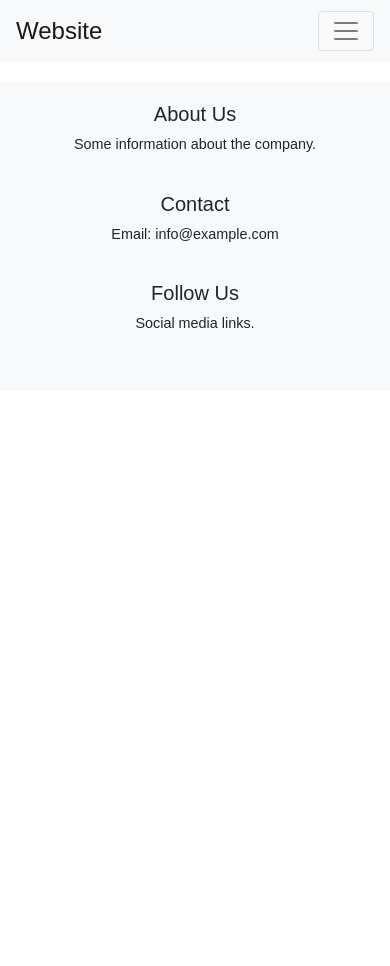
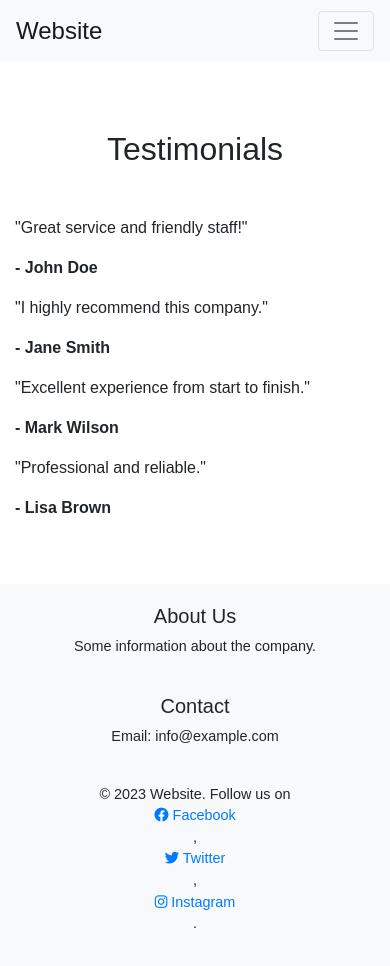
Before and after one commit to BristolGeza/Wellness-Website, a plain HTML site: page index.html in a window 390 px wide. Before the commit the page ends 844 px from the top, so only its background shows below. Drawn offline with nearby package versions, Linux system fonts and the light colour scheme.

Commit message:
responsive footer and nav style

```diff
--- a/assets/css/style.css
+++ b/assets/css/style.css
@@ -3,6 +3,9 @@
 /* Base styles */
 body {
     font-family: Arial, sans-serif;
+    display: flex;
+    flex-direction: column;
+    min-height: 100vh;
 }
 
 .navbar {
@@ -12,6 +15,14 @@ body {
 .footer {
     padding: 20px 0;
     text-align: center;
+    margin-top: auto;
+}
+
+.footer .col-md-4.text-center p {
+    display: flex;
+    justify-content: center;
+    align-items: center;
+    flex-direction: column;
 }
 
 /* Responsive styles */
--- a/index.html
+++ b/index.html
@@ -1,12 +1,16 @@
 <!DOCTYPE html>
 <html lang="en">
+
+
     <head>
         <meta charset="UTF-8">
         <meta name="viewport" content="width=device-width, initial-scale=1.0">
         <title>Website</title>
         <link href="https://stackpath.bootstrapcdn.com/bootstrap/4.5.2/css/bootstrap.min.css" rel="stylesheet">
+        <link href="https://cdnjs.cloudflare.com/ajax/libs/font-awesome/5.15.4/css/all.min.css" rel="stylesheet">
         <link href="./assets/css/style.css" rel="stylesheet">
     </head>
+
 <body>
     <nav class="navbar navbar-expand-lg navbar-light bg-light">
         <a class="navbar-brand" href="index.html">Website</a>
@@ -14,7 +18,7 @@
             <span class="navbar-toggler-icon"></span>
         </button>
         <div class="collapse navbar-collapse" id="navbarNav">
-            <ul class="navbar-nav mr-auto">
+            <ul class="navbar-nav ml-auto">
                 <li class="nav-item"><a class="nav-link" href="index.html">Home</a></li>
                 <li class="nav-item"><a class="nav-link" href="services.html">Services</a></li>
                 <li class="nav-item"><a class="nav-link" href="contact.html">Contact</a></li>
@@ -24,6 +28,38 @@
     </nav>
 
     <!-- Content of the page -->
+
+    <section class="testimonials py-5">
+        <div class="container">
+            <h2 class="text-center mb-5">Testimonials</h2>
+            <div class="row">
+                <div class="col-md-3">
+                    <div class="testimonial">
+                        <p>"Great service and friendly staff!"</p>
+                        <p><strong>- John Doe</strong></p>
+                    </div>
+                </div>
+                <div class="col-md-3">
+                    <div class="testimonial">
+                        <p>"I highly recommend this company."</p>
+                        <p><strong>- Jane Smith</strong></p>
+                    </div>
+                </div>
+                <div class="col-md-3">
+                    <div class="testimonial">
+                        <p>"Excellent experience from start to finish."</p>
+                        <p><strong>- Mark Wilson</strong></p>
+                    </div>
+                </div>
+                <div class="col-md-3">
+                    <div class="testimonial">
+                        <p>"Professional and reliable."</p>
+                        <p><strong>- Lisa Brown</strong></p>
+                    </div>
+                </div>
+            </div>
+        </div>
+    </section>
 
     <footer class="footer bg-light">
         <div class="container">
@@ -36,14 +72,16 @@
                     <h5>Contact</h5>
                     <p>Email: info@example.com</p>
                 </div>
-                <div class="col-md-4">
-                    <h5>Follow Us</h5>
-                    <p>Social media links.</p>
+                <div class="col-md-4 text-center">
+                    <p>&copy; 2023 Website. Follow us on
+                        <a href="https://facebook.com" target="_blank"><i class="fab fa-facebook"></i> Facebook</a>,
+                        <a href="https://twitter.com" target="_blank"><i class="fab fa-twitter"></i> Twitter</a>,
+                        <a href="https://instagram.com" target="_blank"><i class="fab fa-instagram"></i> Instagram</a>.
+                    </p>
                 </div>
             </div>
         </div>
     </footer>
-
     <script src="https://code.jquery.com/jquery-3.5.1.slim.min.js"></script>
     <script src="https://cdn.jsdelivr.net/npm/@popperjs/core@2.5.4/dist/umd/popper.min.js"></script>
     <script src="https://stackpath.bootstrapcdn.com/bootstrap/4.5.2/js/bootstrap.min.js"></script>
```
Lines whose indentation alone changed are shown as unchanged.
